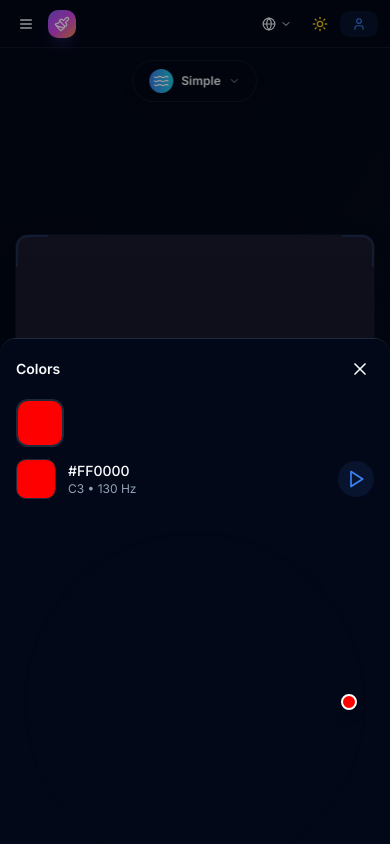
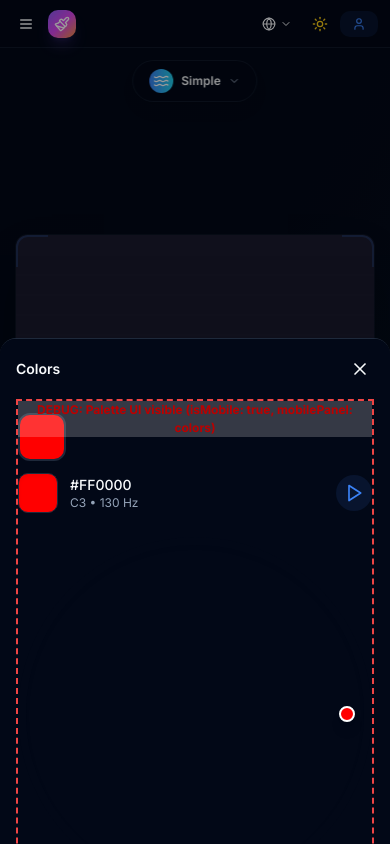
Before and after one commit to Ayka11/Synesany, a React (Vite) app: page / in a window 390 px wide. Both pictures are taken after a click on the button "Colors". Built offline with nearby package versions, Linux system fonts and the light colour scheme.

Commit message:
Add debug banner for mobile palette UI visibility

```diff
--- a/src/components/synth/BottomBar.tsx
+++ b/src/components/synth/BottomBar.tsx
@@ -92,7 +92,11 @@ const BottomBar: React.FC = () => {
             </div>
 
             {mobilePanel === 'colors' && (
-              <div className="space-y-3">
+              <div className="space-y-3 border-2 border-dashed border-red-500 relative">
+                {/* DEBUG: Mobile Palette Rendered */}
+                <div style={{position:'absolute',top:0,left:0,right:0,zIndex:1000,background:'#fff3',color:'#b00',fontWeight:'bold',textAlign:'center',fontSize:12}}>
+                  DEBUG: Palette UI visible (isMobile: {String(isMobile)}, mobilePanel: {String(mobilePanel)})
+                </div>
                 <div className="flex items-center gap-3">
                   <div className="w-12 h-12 rounded-xl border-2 border-border" style={{ backgroundColor: currentColor }} />
                 </div>
@@ -114,6 +118,10 @@ const BottomBar: React.FC = () => {
                       className="aspect-square rounded-sm hover:scale-125 transition-transform"
                       style={{ backgroundColor: k.color }} />
                   ))}
+                </div>
+                {/* DEBUG: Show color array lengths */}
+                <div style={{fontSize:10, color:'#b00', marginTop:4}}>
+                  DEFAULT_COLORS: {DEFAULT_COLORS.length}, PIANO_KEYS: {PIANO_KEYS.length}
                 </div>
               </div>
             )}
```
